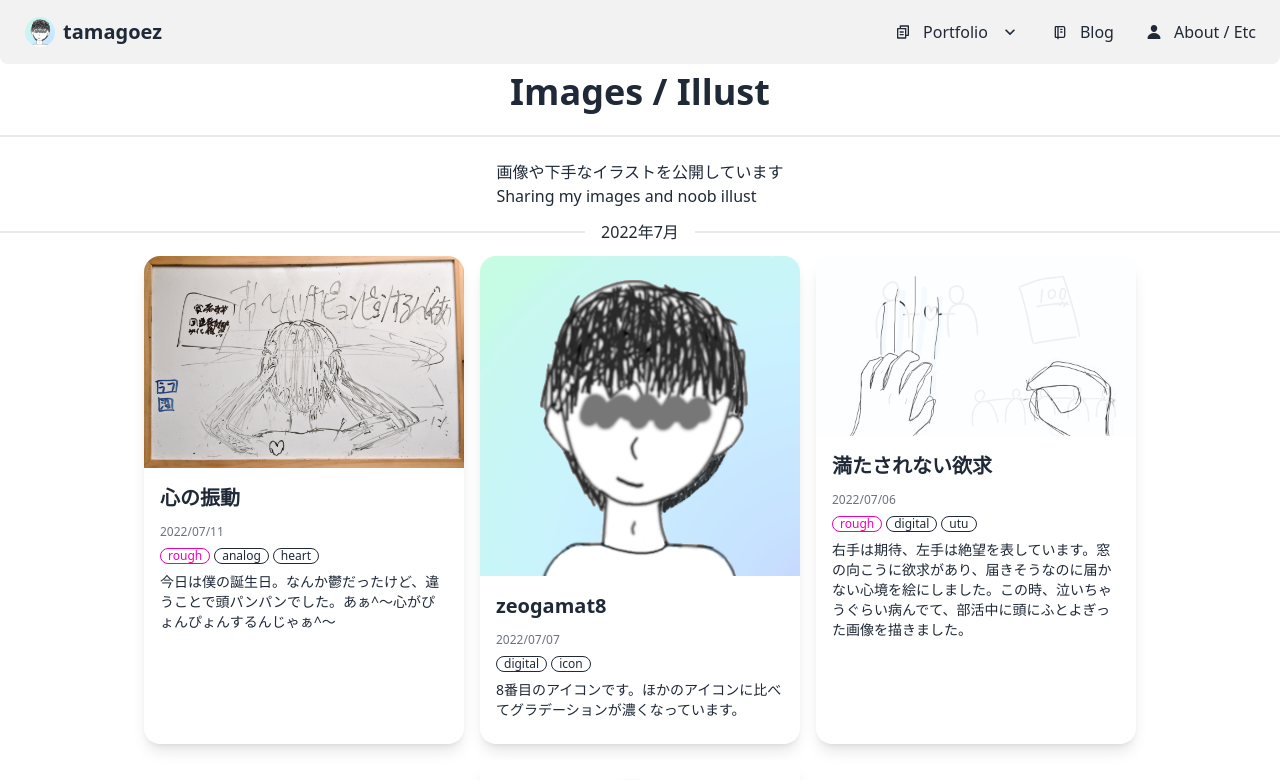
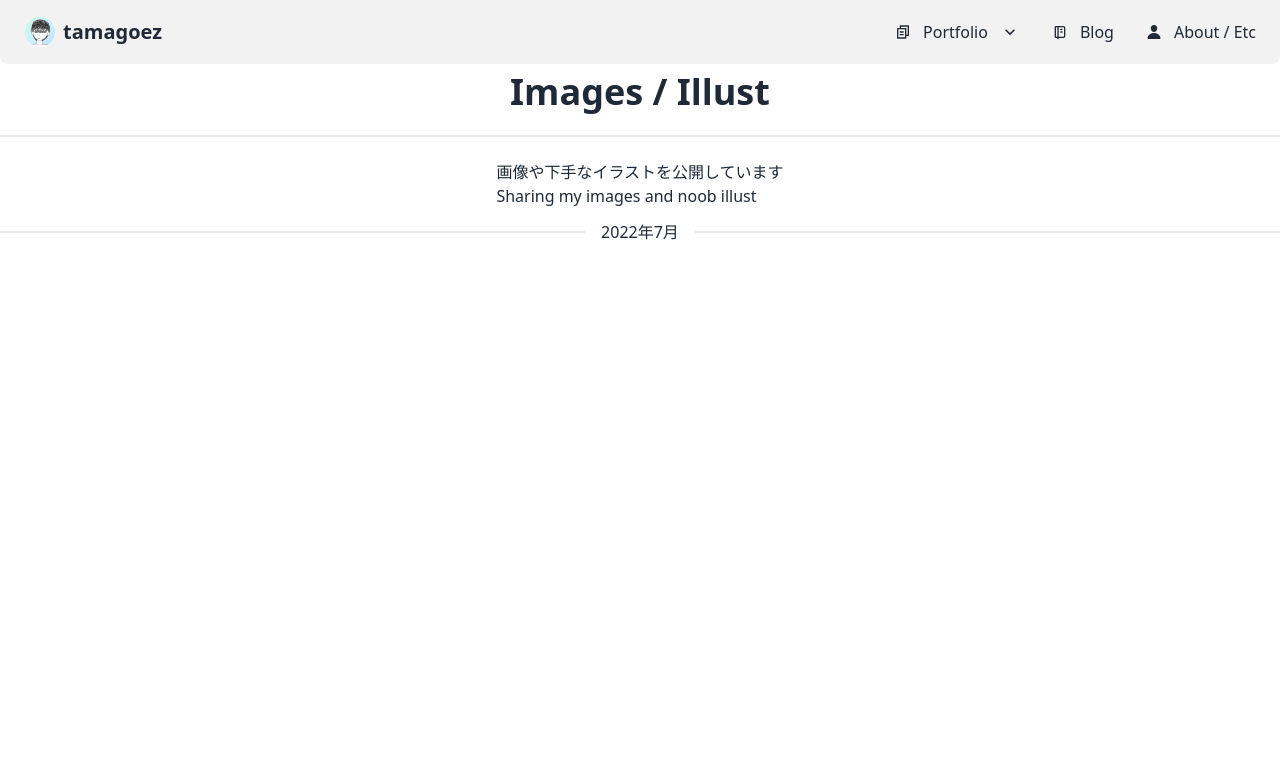
Before and after one commit to tamagoez/tamagoez-website-old, a Next.js app: page /portfolio/images in a window 1280 px wide. Shown: the top 780 px of the page. Built offline with nearby package versions, Linux system fonts and the light colour scheme.

Commit message:
replace .map to .forEach

```diff
--- a/components/portfoliocard.tsx
+++ b/components/portfoliocard.tsx
@@ -32,8 +32,8 @@ export default function Portfoliocard({
                   rough
                 </div>
               ) : null}
-              {tag.map((x) => (
-                <div className="badge badge-outline badge-sm" key={x.key}>
+              {tag.forEach(x => (
+                <div className="badge badge-outline badge-sm">
                   {x}
                 </div>
               ))}
--- a/pages/portfolio/images/[url].tsx
+++ b/pages/portfolio/images/[url].tsx
@@ -67,8 +67,8 @@ export default function Illust() {
               rough
             </div>
           ) : null}
-          {data.tag.map((x) => (
-            <div className="badge badge-outline badge-md" key={x.key}>
+          {data.tag.forEach(x => (
+            <div className="badge badge-outline badge-md">
               {x}
             </div>
           ))}
--- a/pages/portfolio/images/index.tsx
+++ b/pages/portfolio/images/index.tsx
@@ -17,9 +17,8 @@ export default function illust() {
       </p>
       <div className="divider">2022年7月</div>
       <div className="flex flex-wrap justify-center gap-4">
-        {sortlist.map((x) => (
+        {sortlist.forEach(x => (
           <Portfoliocard
-            key={x.url}
             type="images"
             url={x.url}
             title={x.title}
```
